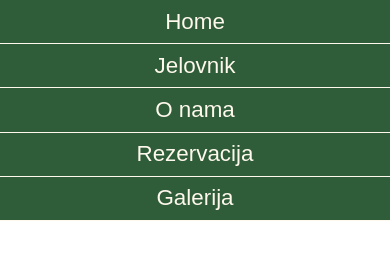
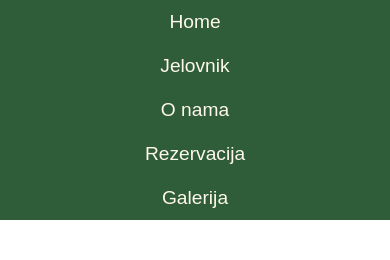
Before and after one commit to jankovic-andrej/web-projekt, a plain HTML site: page index.html in a window 390 px wide. Drawn offline with Linux system fonts and the light colour scheme.

Commit message:
Mobilni prikaz popravak.
Dodani filovi za svaki @media

```diff
--- a/index.html
+++ b/index.html
@@ -6,6 +6,7 @@
     <title>Pizza Osijek</title>
     <link rel="stylesheet" href="./styles/normalize.css">
     <link rel="stylesheet" href="./styles/style.css">
+    <link rel="stylesheet" href="./styles/style-mobile.css">
 </head>
 <body>
     <header>
--- /dev/null
+++ b/styles/style-mobile.css
@@ -0,0 +1,16 @@
+@import url("./variable.css");
+/*Mobitel*/
+
+@media (max-width: 600px) {
+    nav ul{
+        flex-direction: column;
+    }
+    nav a {
+        flex-direction: row;
+        justify-content: center;
+        align-items: center;
+        height: 2.75rem;
+        font-size: 1.2rem;
+
+    }
+}
--- /dev/null
+++ b/styles/style-tablet.css
@@ -0,0 +1 @@
+@import url("./variable.css");
--- a/styles/style.css
+++ b/styles/style.css
@@ -1,10 +1,4 @@
-:root{
-    --boja-1: #FFF8EC;
-    --boja-2: #2F5D3A;
-    --boja-3: #D63A2B;
-    --boja-4 :#222222;
-    --font-navigacija: 'Fredoka', sans-serif;
-}
+@import url("./variable.css");
 
 *{
     list-style-type: none;
@@ -15,59 +9,19 @@ nav ul{
     padding: 0px;
     margin: 0px;
 }
-nav ul li{
+nav li{
     padding: 0px;
+    display: flex;
 }
 
 nav a {
-        border-bottom: 1px solid var(--boja-1);
+        height: 1.5rem;
         display: flex;
         width: 100%;
-        height: 2.7rem;
         background-color: var(--boja-2);
         text-decoration: none;
         color: var(--boja-1);
-        font-size: 1.4rem;
+        font-size: 1rem;
         font-family: var(--font-navigacija);
+        border: none;
     }
-
-/*Mobitel*/
-@media (max-width: 600px) {
-    nav ul{
-        display: flex;
-        flex-direction: column;
-        padding: 0px;
-        margin: 0px;
-    }
-    nav ul li{
-        padding: 0px;
-    }
-    nav a {
-        border-bottom: 1px solid var(--boja-1);
-        display: flex;
-        flex-direction: row;
-        justify-content: center;
-        align-items: center;
-        width: 100%;
-        height: 2.7rem;
-        background-color: var(--boja-2);
-        text-decoration: none;
-        color: var(--boja-1);
-        font-size: 1.4rem;
-        font-family: var(--font-navigacija);
-    }
-}
-
-/*Tablet*/
-@media( min-width: 601px) and (max-width: 1024){
-
-}
-
-/*Laptop*/
-@media( min-width: 1025px) and (max-width: 1440){
-
-}
-/*Veliki ekrani*/
-@media( min-width: 1441px){
-
-}
--- /dev/null
+++ b/styles/variable.css
@@ -0,0 +1,7 @@
+:root{
+    --boja-1: #FFF8EC;
+    --boja-2: #2F5D3A;
+    --boja-3: #D63A2B;
+    --boja-4 :#222222;
+    --font-navigacija: 'Fredoka', sans-serif;
+}
```
Also changed, not shown: 1 other file.
